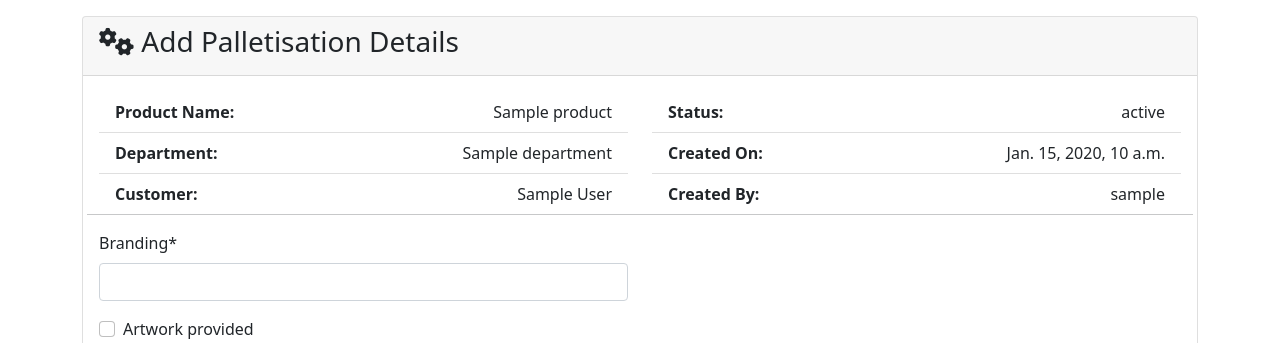
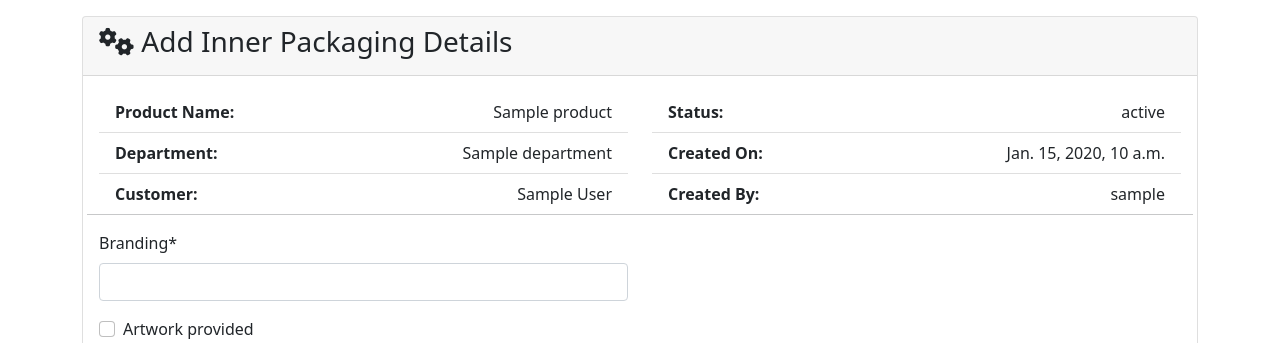
Before and after one commit to Meade-Farm-Group/product-app-flask, a Django app: page /products/1/packaging/inner_packaging/ in a window 1280 px wide. Shown: the part 86-429 px from the top of the page. Run offline with Django 3.2, Linux system fonts and the light colour scheme; a user stored in the database is signed in; tables that the repository leaves empty hold one stand-in row (values such as "Sample post"); some libraries are stand-ins or nearby versions.

Commit message:
fix: links in inner packaging form

```diff
--- a/npd/products/templates/products/inner_packaging_form.html
+++ b/npd/products/templates/products/inner_packaging_form.html
@@ -5,11 +5,11 @@
 {% block content %}
 <div class="container">
     <div class="card">
-        <form action="{% if context == 'add' %}{% url 'add_palletisation_spec' product.id %}{% else %}{% url 'edit_palletisation_spec' product.id %}{% endif %}" method="post">
+        <form action="{% if context == 'add' %}{% url 'add_inner_packaging' product.id %}{% else %}{% url 'edit_inner_packaging' product.id inner_packaging.id %}{% endif %}" method="post">
             <div class="card-header">
                 <h3>
                     <i class="fas fa-cogs"></i>
-                    {% if context == 'add' %}Add{% else %}Edit{% endif %} Palletisation Details
+                    {% if context == 'add' %}Add{% else %}Edit{% endif %} Inner Packaging Details
                 </h3>
             </div>
             <div class="card-body">
```
